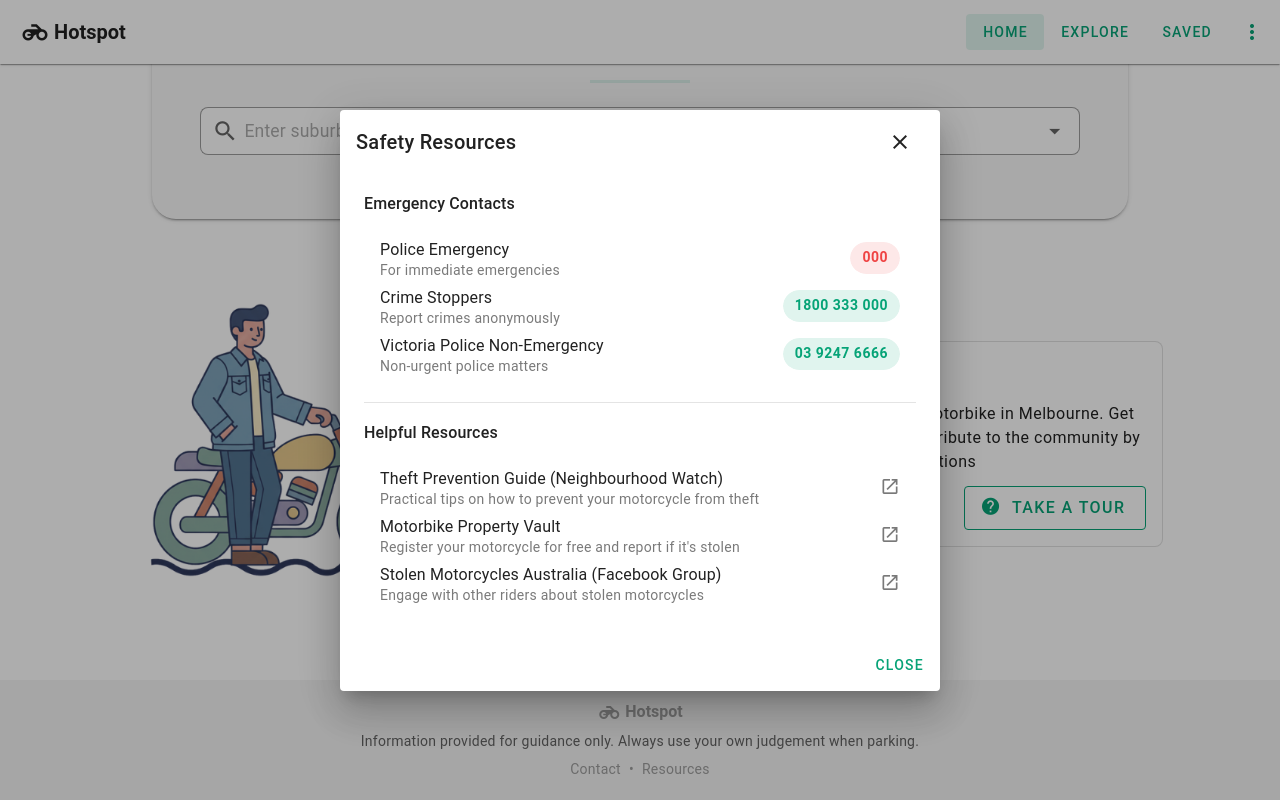
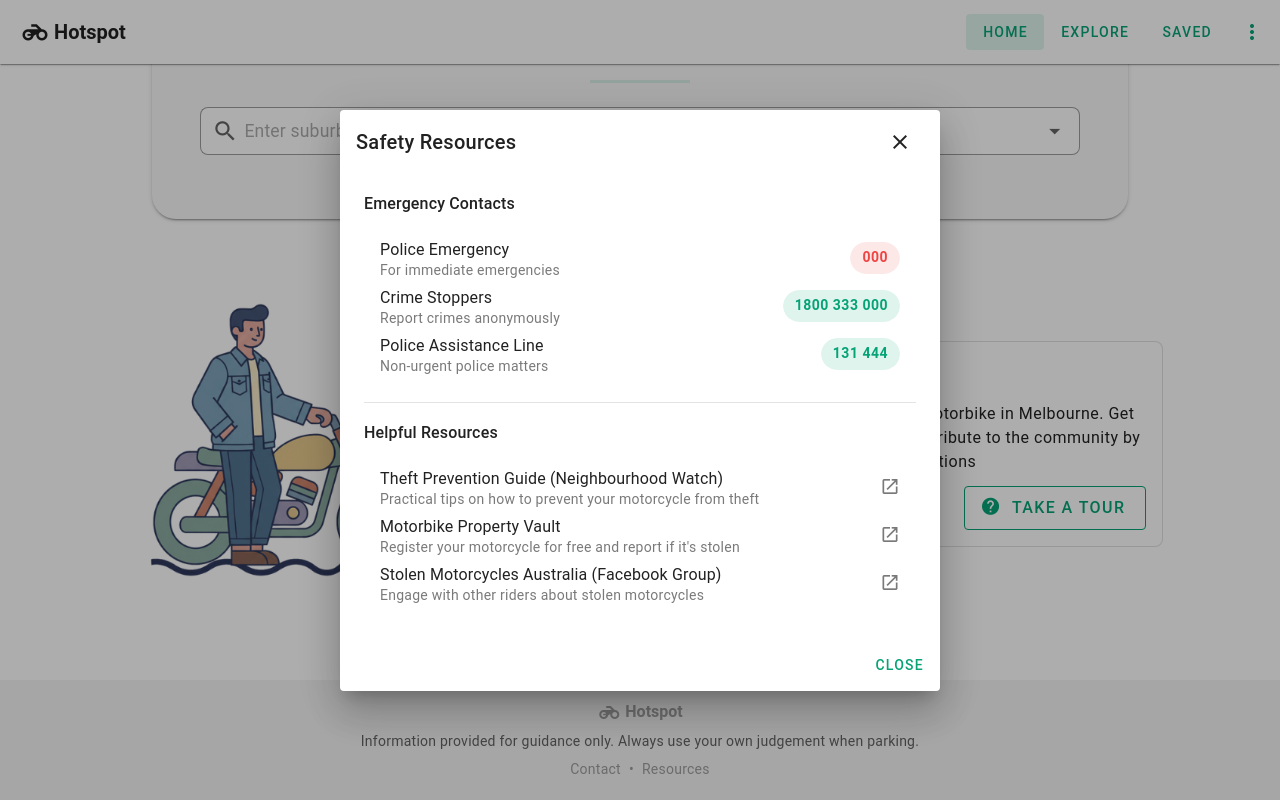
Before and after one commit to michaelmcallister/hotspot, a Vue app in the folder src/web/: page / in a window 1280 px wide. Both pictures are taken after a click on the element "Resources". Built offline with nearby package versions, Linux system fonts and the light colour scheme; no server answers.

Commit message:
Update ResourcesModal.vue
Police assistance line

```diff
--- a/src/web/src/components/ResourcesModal.vue
+++ b/src/web/src/components/ResourcesModal.vue
@@ -25,10 +25,10 @@
               </template>
             </v-list-item>
             <v-list-item>
-              <v-list-item-title>Victoria Police Non-Emergency</v-list-item-title>
+              <v-list-item-title>Police Assistance Line</v-list-item-title>
               <v-list-item-subtitle>Non-urgent police matters</v-list-item-subtitle>
               <template #append>
-                <v-chip color="primary" variant="tonal" class="font-weight-bold">03 9247 6666</v-chip>
+                <v-chip color="primary" variant="tonal" class="font-weight-bold">131 444</v-chip>
               </template>
             </v-list-item>
           </v-list>
```
